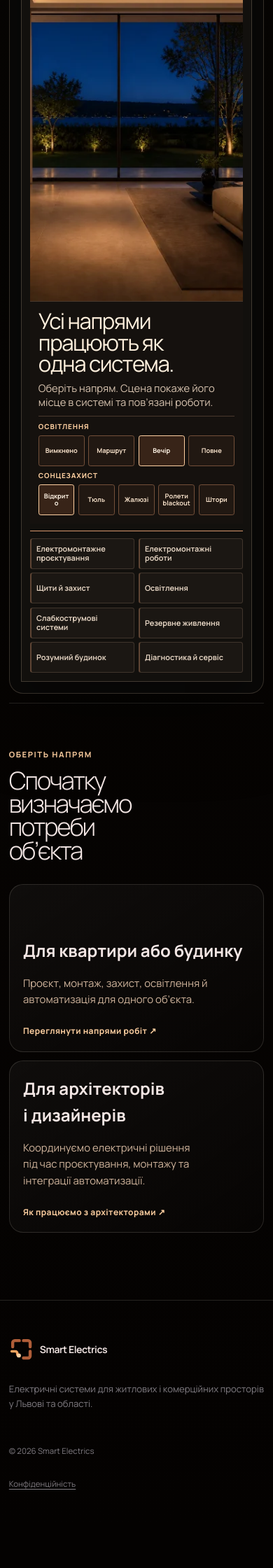
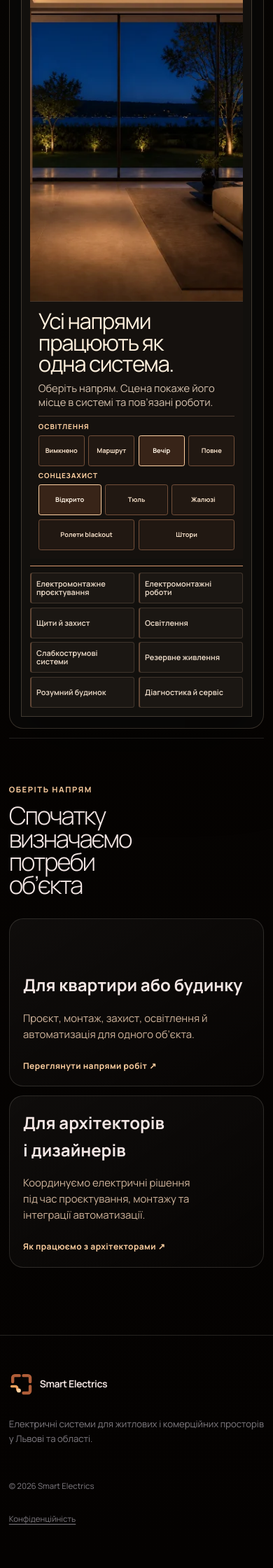
Before and after one commit to smart-electrics/smart-electrics.github.io, a Jekyll site: the page built from index.md, in a window 390 px wide. Shown: the part 883-3123 px from the top of the page at 70% size. Built offline with Jekyll 4.4.1, drawn with Linux system fonts in a browser that asks for light colours; before the commit the page ends 3073 px from its top, so only the background shows below that.

Commit message:
fix: keep compact physical controls readable (#33)

```diff
--- a/_sass/_cinematic.scss
+++ b/_sass/_cinematic.scss
@@ -815,6 +815,23 @@
     font-size: 0.68rem;
     padding-inline: 0.45rem;
   }
+
+  .residence-spine__physical-controls fieldset:last-child > div {
+    grid-template-columns: repeat(6, minmax(0, 1fr));
+  }
+
+  .residence-spine__physical-controls fieldset:last-child button:nth-child(-n + 3) {
+    grid-column: span 2;
+  }
+
+  .residence-spine__physical-controls fieldset:last-child button:nth-child(n + 4) {
+    grid-column: span 3;
+  }
+
+  .residence-spine__physical-controls button {
+    overflow-wrap: normal;
+    word-break: normal;
+  }
 }
 
 @media (prefers-reduced-motion: reduce) {
```
Also changed, not shown: tests/browser/responsive_matrix.spec.js (+8 -4 lines).
